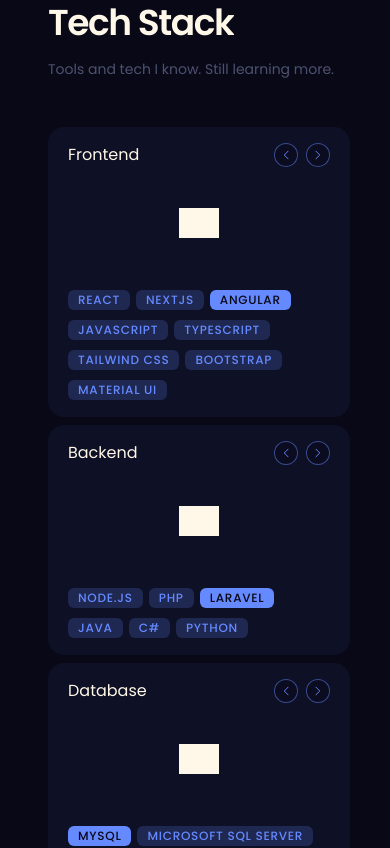
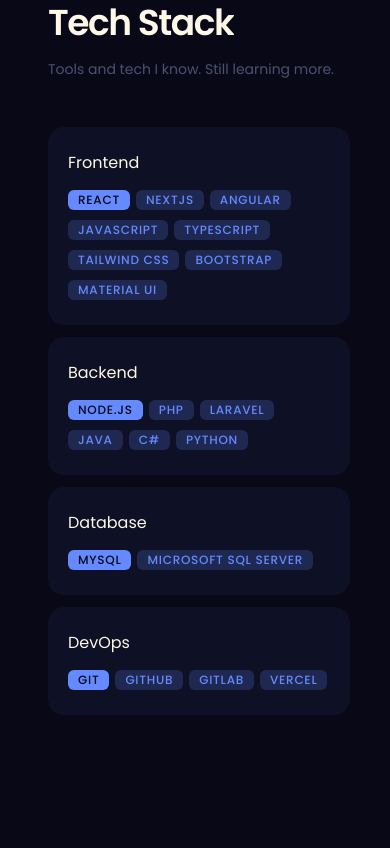
Before and after one commit to hans-salangsang/modern-web-portfolio, a Next.js app: page / in a window 390 px wide. Shown: the part 1360-2208 px from the top of the page. Built offline with nearby package versions, Linux system fonts and the light colour scheme; grey boxes are pictures that could not be loaded.

Commit message:
refactor: adjust grid spacing in Home and SkillsBentoPills components for improved layout consistency

```diff
--- a/app/components/SkillsBentoPills.tsx
+++ b/app/components/SkillsBentoPills.tsx
@@ -64,9 +64,19 @@ type SkillCategoryCardProps = {
 function SkillCategoryCard({ category, items, index }: SkillCategoryCardProps) {
   const [current, setCurrent] = useState(0);
   const [direction, setDirection] = useState(1);
+  const [isDesktop, setIsDesktop] = useState(false);
 
   useEffect(() => {
-    if (items.length <= 1) return;
+    if (typeof window === "undefined") return;
+    const mq = window.matchMedia("(min-width: 768px)");
+    const update = () => setIsDesktop(mq.matches);
+    update();
+    mq.addEventListener("change", update);
+    return () => mq.removeEventListener("change", update);
+  }, []);
+
+  useEffect(() => {
+    if (items.length <= 1 || !isDesktop) return;
 
     const id = setInterval(() => {
       setDirection(1);
@@ -74,7 +84,7 @@ function SkillCategoryCard({ category, items, index }: SkillCategoryCardProps) {
     }, 2600);
 
     return () => clearInterval(id);
-  }, [items.length]);
+  }, [items.length, isDesktop]);
 
   const tech = items[current];
   const meta = techMeta[tech] as TechMeta | undefined;
@@ -112,7 +122,7 @@ function SkillCategoryCard({ category, items, index }: SkillCategoryCardProps) {
 
   return (
     <motion.div
-      className={`group relative flex flex-col rounded-2xl bg-accent/6 px-5 py-4 sm:px-6 sm:py-5 ${sizeClass}`}
+      className={`group relative flex flex-col rounded-2xl bg-accent/6 py-6 px-5 sm:px-6 ${sizeClass}`}
       variants={itemFade}
       initial="hidden"
       whileInView="visible"
@@ -124,7 +134,7 @@ function SkillCategoryCard({ category, items, index }: SkillCategoryCardProps) {
           {category}
         </span>
         {items.length > 1 && (
-          <div className="flex items-center gap-2">
+          <div className="hidden md:flex items-center gap-2">
             <button
               type="button"
               onClick={handlePrev}
@@ -170,7 +180,8 @@ function SkillCategoryCard({ category, items, index }: SkillCategoryCardProps) {
           </div>
         )}
       </div>
-      <div className="mt-4 flex items-center justify-center h-20 md:h-24 lg:h-auto lg:flex-1 lg:min-h-[7rem]">
+      {/* Desktop: show carousel icon + glow */}
+      <div className="mt-4 hidden md:flex items-center justify-center h-20 md:h-24 lg:h-auto lg:flex-1 lg:min-h-[7rem]">
         <AnimatePresence mode="wait" initial={false} custom={direction}>
           <motion.div
             key={tech}
@@ -220,7 +231,7 @@ function SkillCategoryCard({ category, items, index }: SkillCategoryCardProps) {
           </motion.div>
         </AnimatePresence>
       </div>
-      <div className="mt-6 flex flex-wrap gap-1.5 lg:mt-auto lg:justify-start">
+      <div className="mt-3 sm:mt-4 flex flex-wrap gap-1.5 lg:mt-auto lg:justify-start">
         {items.map((item, idx) => {
           const isActive = item === tech;
           const pillClasses = isActive
@@ -253,7 +264,7 @@ export default function SkillsBentoPills() {
   const skillEntries = Object.entries(skills);
 
   return (
-    <div className="grid grid-cols-1 md:grid-cols-2 lg:grid-cols-4 auto-rows-auto gap-2 md:gap-3 lg:gap-4 w-full">
+    <div className="grid grid-cols-1 md:grid-cols-2 lg:grid-cols-4 auto-rows-auto gap-3 sm:gap-3 lg:gap-4 w-full">
       {skillEntries.map(([category, items], index) => (
         <SkillCategoryCard
           key={category}
--- a/app/page.tsx
+++ b/app/page.tsx
@@ -238,7 +238,7 @@ export default function Home() {
           </p>
         </div>
         <div className="w-full pl-6 pr-4 sm:pl-12 sm:pr-8 lg:pl-16 lg:pr-12 mt-12">
-          <div className="grid grid-cols-1 md:grid-cols-2 lg:grid-cols-3 gap-2 sm:gap-3 lg:gap-4">
+          <div className="grid grid-cols-1 md:grid-cols-2 lg:grid-cols-3 gap-3 sm:gap-3 lg:gap-4">
             {projects.map((project, i) => (
               <motion.div
                 key={i}
```
